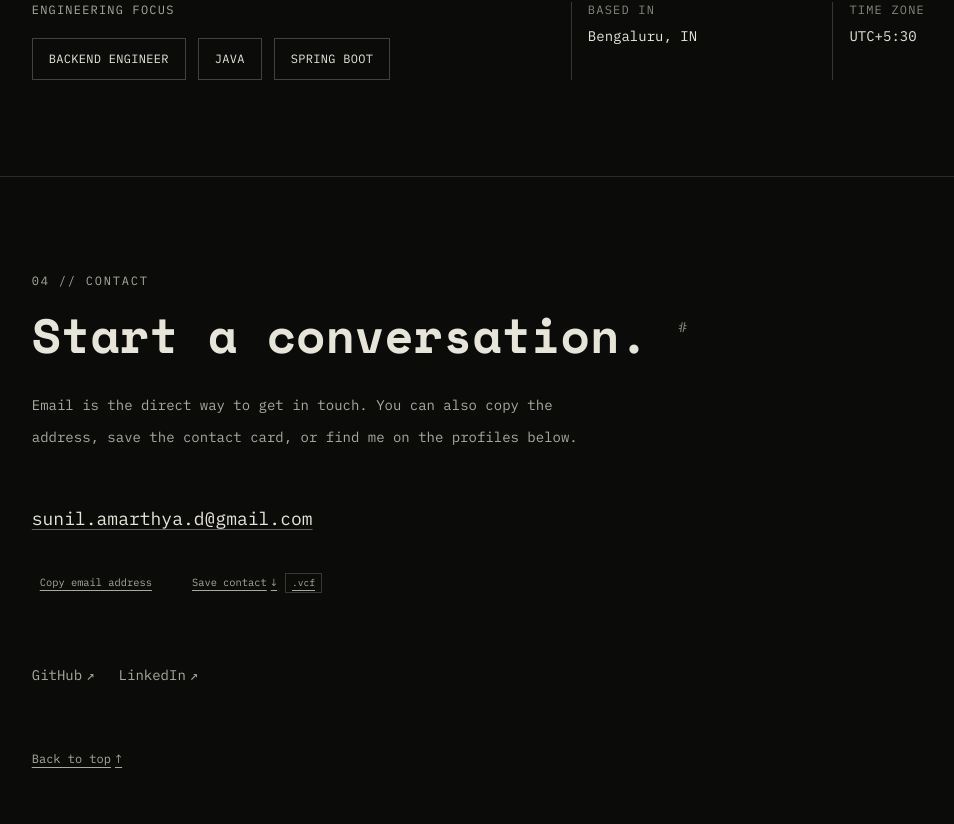
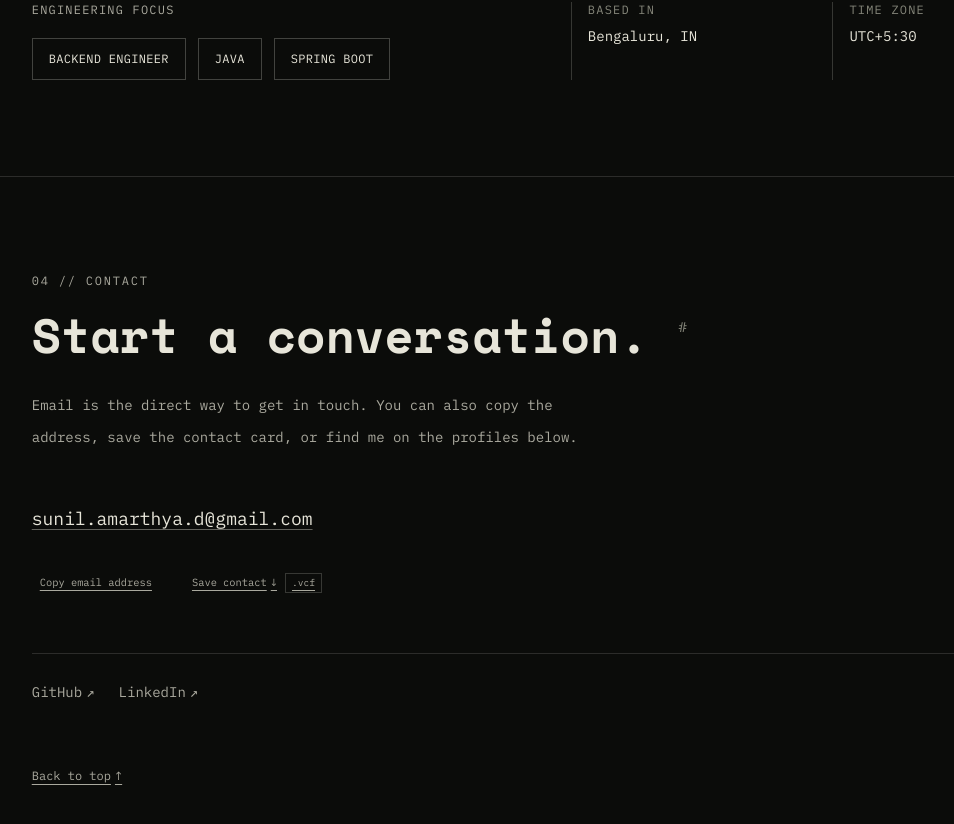
Before and after one commit to sunil-0701/My-Portfolio, a React (Vite) app: page / in a window 1280 px wide. Shown: the part 1964-2788 px from the top of the page, without its empty margins (115-1069 px from the left). Built offline with nearby package versions, Linux system fonts and the light colour scheme.

Commit message:
style(contact): separate profile links with a subtle section divider

```diff
--- a/src/sections/Contact.jsx
+++ b/src/sections/Contact.jsx
@@ -12,7 +12,7 @@ export default function Contact() {
         <CopyEmail />
         <div className="mt-4"><SaveContact /></div>
       </div>
-      <ul aria-label="Professional profiles" className="mt-8 flex flex-wrap gap-6 text-sm text-muted">
+      <ul aria-label="Professional profiles" className="mt-8 flex flex-wrap gap-x-6 gap-y-2 border-t border-paper/15 pt-4 text-sm text-muted">
         <li><ExternalLink href={SITE.github}>GitHub</ExternalLink></li>
         <li><ExternalLink href={SITE.linkedin}>LinkedIn</ExternalLink></li>
       </ul>
```
